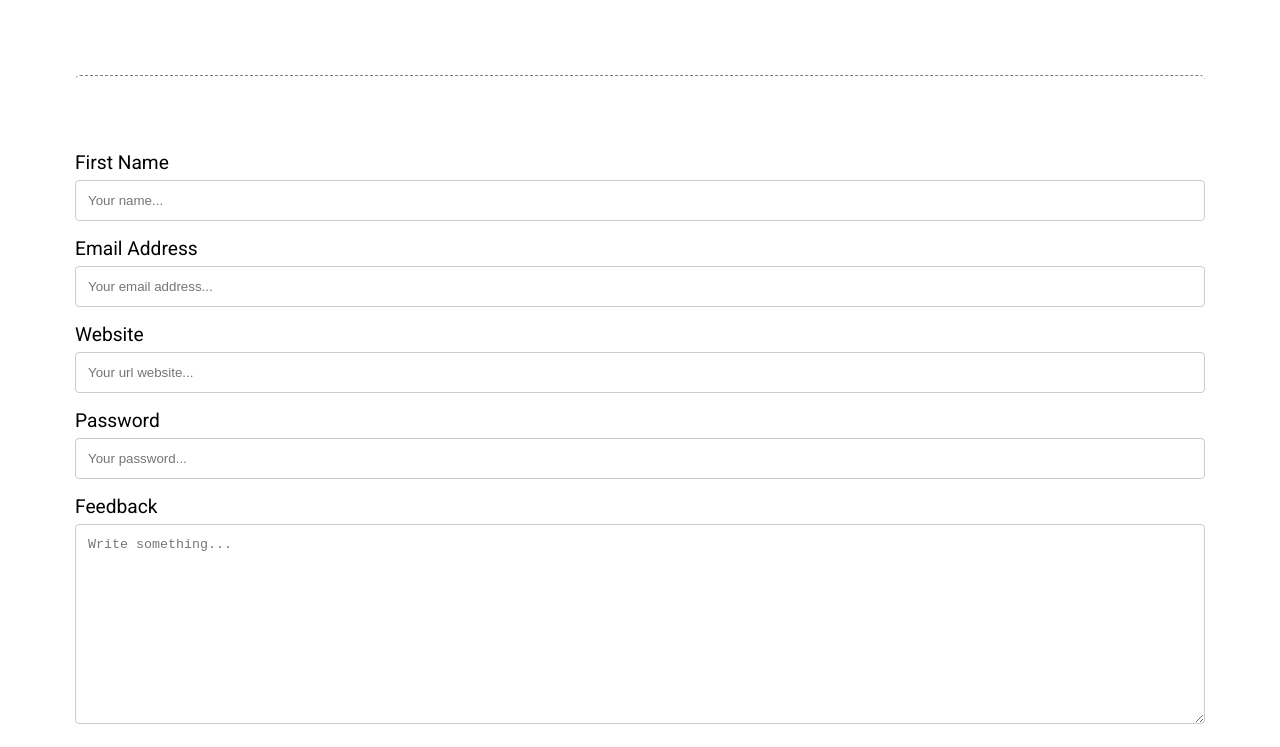
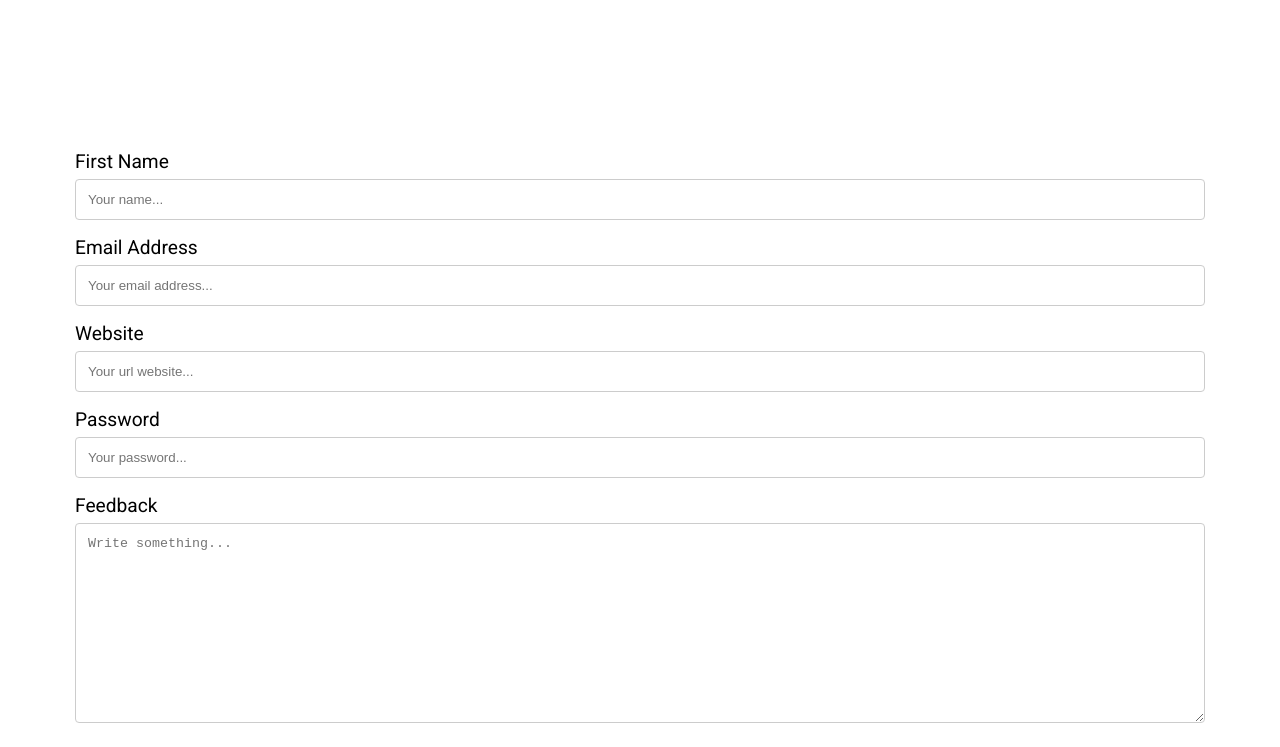
Before and after one commit to Srizza93/self-learning, a plain HTML site: page index.html in a window 1280 px wide. Shown: the part 1325-2072 px from the top of the page. Drawn offline with Linux system fonts and the light colour scheme.

Commit message:
Update style.css

```diff
--- a/style.css
+++ b/style.css
@@ -158,7 +158,6 @@ body {
     margin-right: 75px;
     padding-top: 75px;
     padding-bottom: 75px;
-    border-top: 1px dashed grey;
 }
 
 textarea {
```
